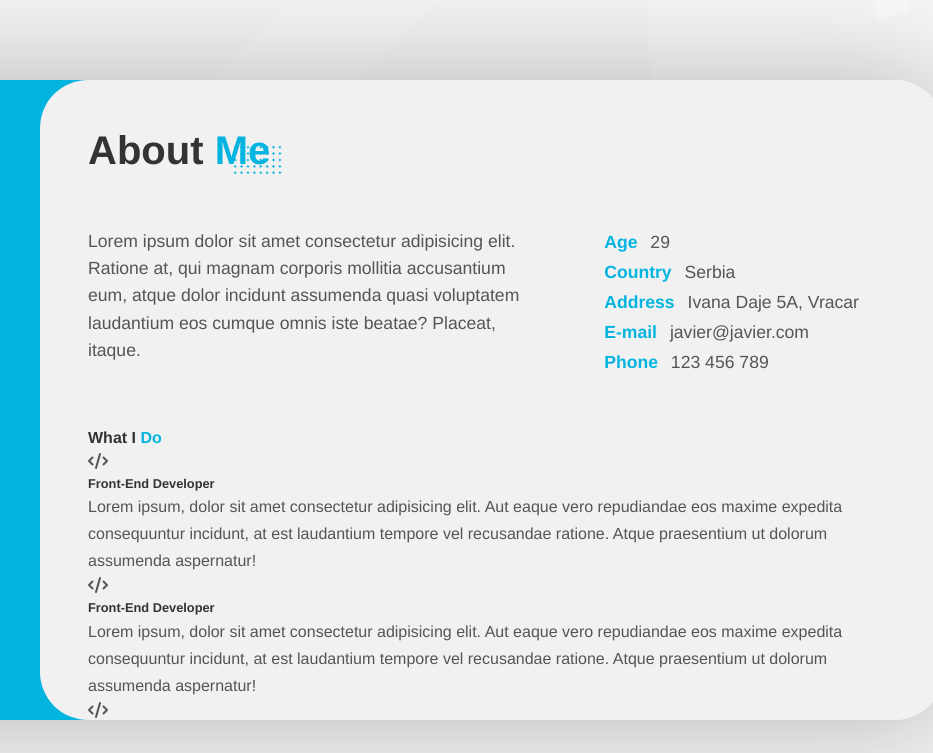
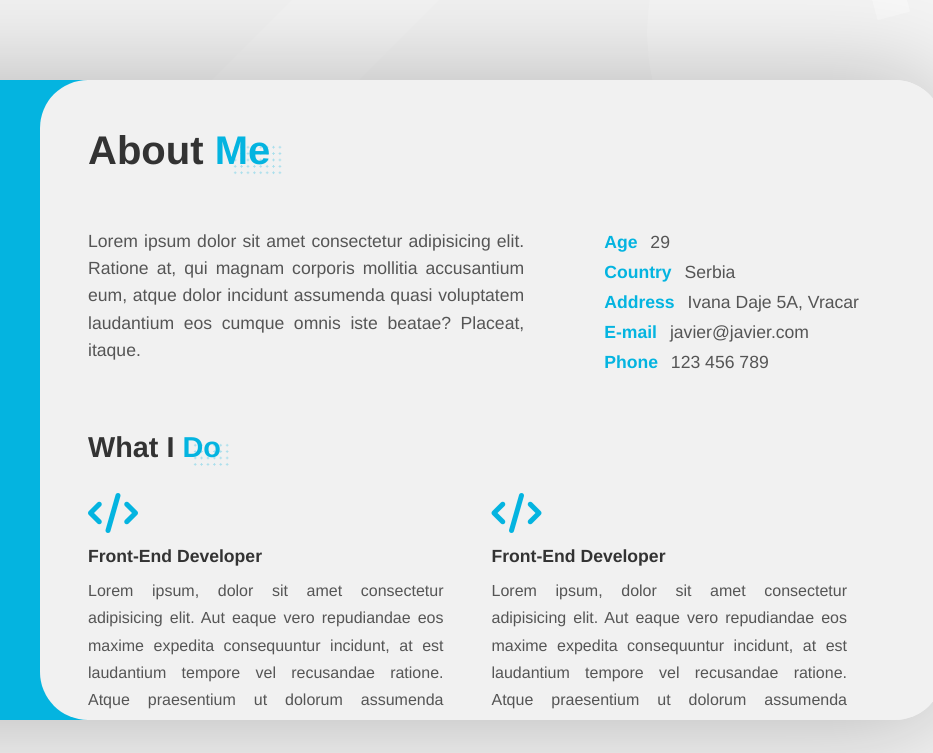
Before and after one commit to JaviVS7/portfolio, a plain HTML site: page aboutme.html in a window 1280 px wide. Shown: the top 753 px of the page, 347-1280 px from the left. Drawn offline with Linux system fonts and the light colour scheme.

Commit message:
Add style to Services - About me

```diff
--- a/aboutme.html
+++ b/aboutme.html
@@ -175,7 +175,7 @@
               <div class="services__container">
                 <article class="services__service">
                   <div class="service__icon">
-                    <i class="fa-solid fa-code"></i>
+                    <i class="myicon fa-solid fa-code"></i>
                   </div>
                   <h4 class="service__title">Front-End Developer</h4>
                   <p class="service__description">
@@ -185,7 +185,7 @@
 
                 <article class="services__service">
                   <div class="service__icon">
-                    <i class="fa-solid fa-code"></i>
+                    <i class="myicon fa-solid fa-code"></i>
                   </div>
                   <h4 class="service__title">Front-End Developer</h4>
                   <p class="service__description">
@@ -195,7 +195,7 @@
 
                 <article class="services__service">
                   <div class="service__icon">
-                    <i class="fa-solid fa-code"></i>
+                    <i class="myicon fa-solid fa-code"></i>
                   </div>
                   <h4 class="service__title">Front-End Developer</h4>
                   <p class="service__description">
@@ -205,7 +205,7 @@
 
                 <article class="services__service">
                   <div class="service__icon">
-                    <i class="fa-solid fa-code"></i>
+                    <i class="myicon fa-solid fa-code"></i>
                   </div>
                   <h4 class="service__title">Front-End Developer</h4>
                   <p class="service__description">
--- a/assets/css/style.css
+++ b/assets/css/style.css
@@ -285,7 +285,8 @@ body {
   position: relative;
   font-size: 2.5rem;
 }
-.about__title::after {
+.about__title::after,
+.services__title::after {
   position: absolute;
   top: 1.5rem;
   left: 9rem;
@@ -301,6 +302,7 @@ body {
     transparent 100%
   );
   background-size: 0.4rem 0.4rem;
+  opacity: 0.3;
 }
 
 .title__color {
@@ -319,6 +321,7 @@ body {
 .personal-info__description {
   flex-basis: 60%;
   font-size: 1.1rem;
+  text-align: justify;
 }
 
 .personal-info__data {
@@ -332,3 +335,62 @@ body {
   font-weight: 600;
   margin-right: 0.5rem;
 }
+
+/* About me - Services */
+.services__container {
+  display: flex;
+  flex-direction: row;
+  flex-wrap: wrap;
+  width: 100%;
+}
+
+.services__service {
+  flex-basis: calc(50% - 3rem);
+  margin-right: 3rem;
+  margin-top: 1rem;
+}
+
+.services__header {
+  margin-bottom: 0.5rem;
+}
+
+.services__title {
+  position: relative;
+  font-size: 1.8rem;
+}
+
+.service__title {
+  font-size: 1.1rem;
+  margin-bottom: 0.5rem;
+}
+
+.services__title::after {
+  position: absolute;
+  top: 1rem;
+  left: 6.5rem;
+  display: inline-block;
+  content: "";
+  width: 2.5rem;
+  height: 1.7rem;
+  background-image: -webkit-repeating-radial-gradient(
+    center center,
+    var(--main-color),
+    var(--main-color) 1px,
+    transparent 0px,
+    transparent 100%
+  );
+  background-size: 0.4rem 0.4rem;
+  opacity: 0.3;
+}
+
+.service__icon {
+  margin-bottom: 0.5rem;
+}
+.myicon {
+  color: var(--main-color);
+  font-size: 2.5rem;
+}
+
+.service__description {
+  text-align: justify;
+}
```
